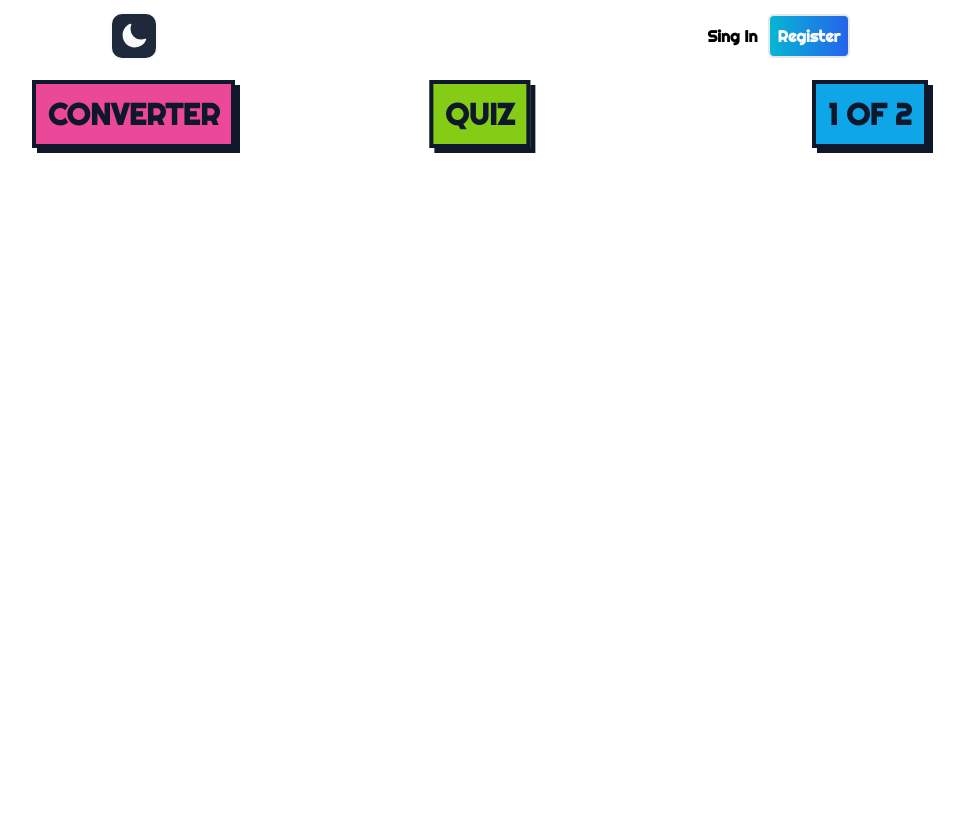
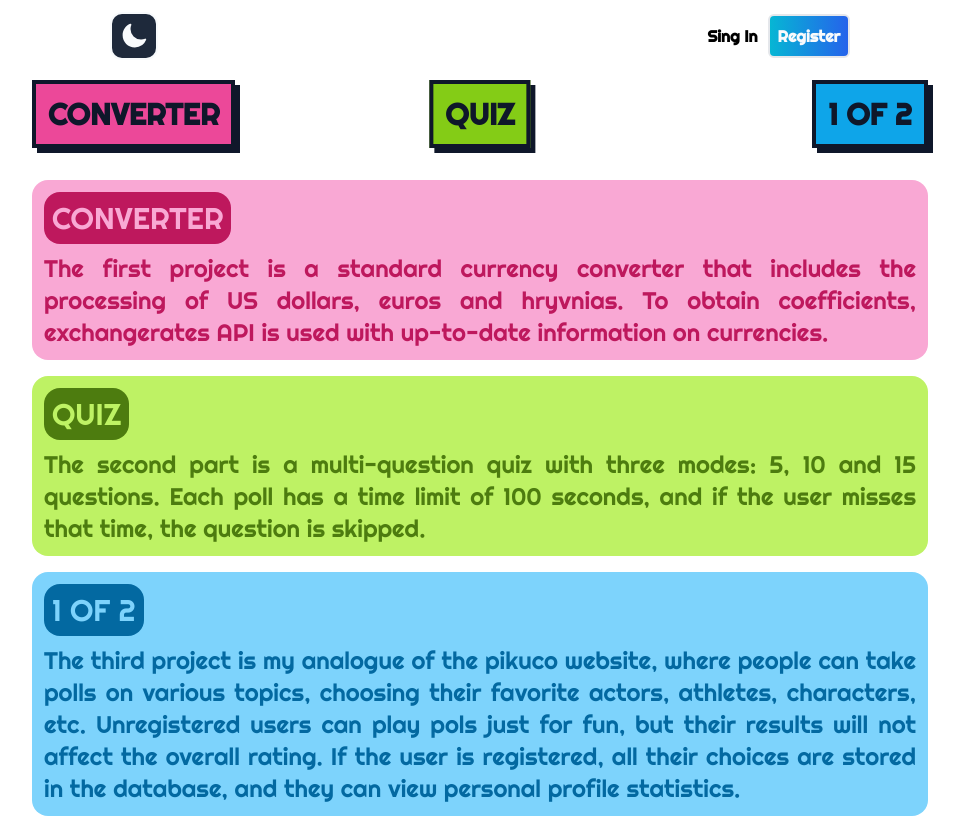
Before and after one commit to VelHRH/FrontCourse, a React (Create React App) app in the folder final_project/: page / in a window 1280 px wide. Shown: the whole page, without its empty margins (160-1124 px from the left). Before the commit the page ends 800 px from the top, so only its background shows below. Built offline with nearby package versions, Linux system fonts and the light colour scheme; no server answers.

Commit message:
Index page updated

```diff
--- a/final_project/src/pages/index.jsx
+++ b/final_project/src/pages/index.jsx
@@ -1,7 +1,43 @@
 import React from "react";
 
 const Index = () => {
- return <div></div>;
+ return (
+  <div className="w-[98%] md:w-[70%] justify-between ml-[50%] translate-x-[-50%] mt-10">
+   <div className="w-full p-3 text-2xl bg-pink-300 rounded-2xl text-pink-700 text-justify mb-4">
+    <div className="text-3xl bg-pink-700 text-pink-300 inline-block p-2 rounded-2xl mb-2">
+     CONVERTER
+    </div>
+    <div>
+     The first project is a standard currency converter that includes the
+     processing of US dollars, euros and hryvnias. To obtain coefficients,
+     exchangerates API is used with up-to-date information on currencies.
+    </div>
+   </div>
+   <div className="w-full p-3 text-2xl bg-lime-300 rounded-2xl text-lime-700 text-justify mb-4">
+    <div className="text-3xl bg-lime-700 text-lime-300 inline-block p-2 rounded-2xl mb-2">
+     QUIZ
+    </div>
+    <div>
+     The second part is a multi-question quiz with three modes: 5, 10 and 15
+     questions. Each poll has a time limit of 100 seconds, and if the user
+     misses that time, the question is skipped.
+    </div>
+   </div>
+   <div className="w-full p-3 text-2xl bg-sky-300 rounded-2xl text-sky-700 text-justify mb-4">
+    <div className="text-3xl bg-sky-700 text-sky-300 inline-block p-2 rounded-2xl mb-2">
+     1 OF 2
+    </div>
+    <div>
+     The third project is my analogue of the pikuco website, where people can
+     take polls on various topics, choosing their favorite actors, athletes,
+     characters, etc. Unregistered users can play pols just for fun, but their
+     results will not affect the overall rating. If the user is registered, all
+     their choices are stored in the database, and they can view personal
+     profile statistics.
+    </div>
+   </div>
+  </div>
+ );
 };
 
 export default Index;
```
